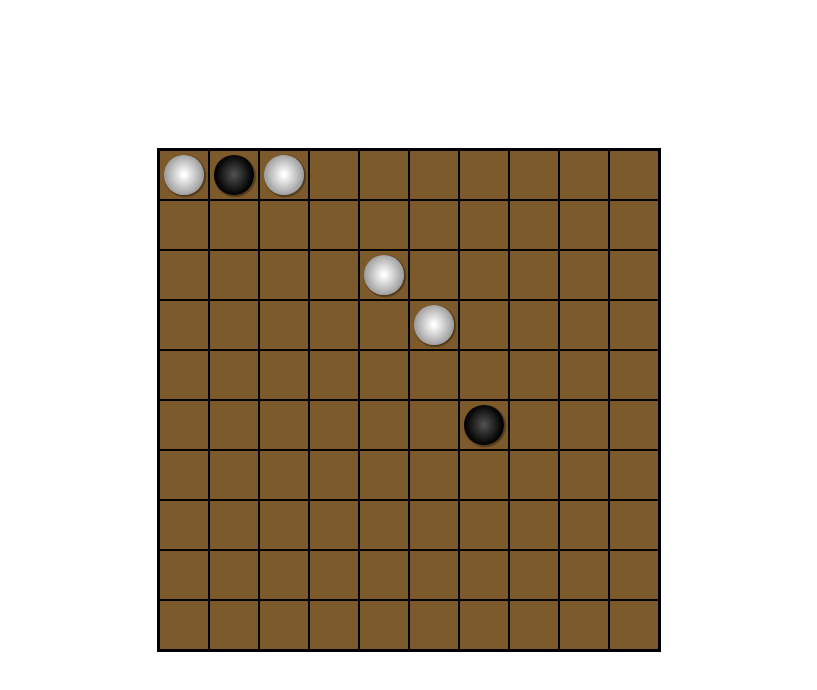
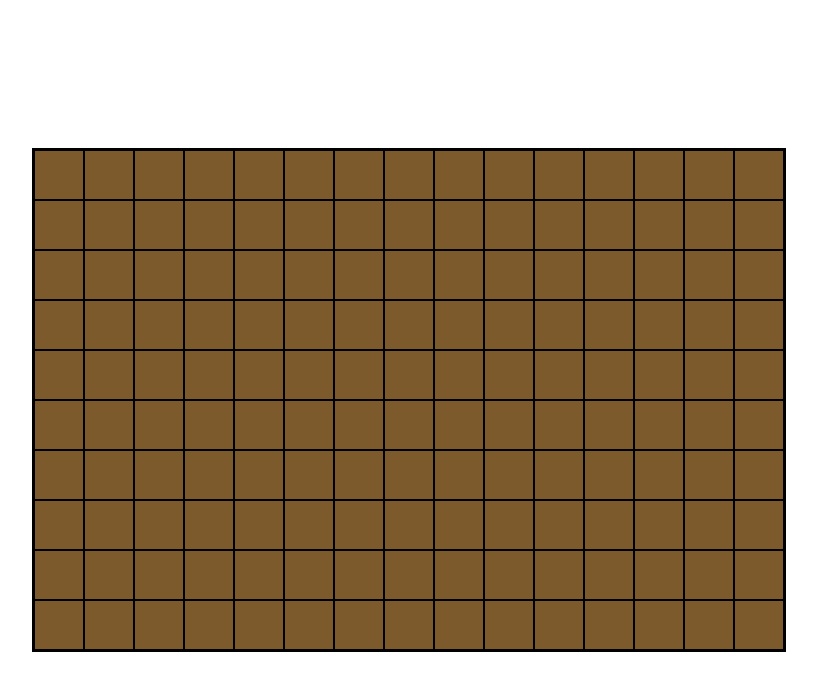
Before and after one commit to quackamole-dev/quackamole-plugin-gomoku, an Angular app: page / in a window 1280 px wide. Shown: the top 690 px of the page, without its empty margins (231-1048 px from the left). Built offline with nearby package versions, Linux system fonts and the light colour scheme.

Commit message:
dynamic board size via ngStyle hack

```diff
--- a/src/app/board/board.component.html
+++ b/src/app/board/board.component.html
@@ -1,4 +1,8 @@
-<span class="board">
+<span
+  class="board"
+  [ngStyle]="{'grid-template-columns': 'repeat(' + sizeX + ', minmax(50px, 1fr))',
+              'grid-template-rows': 'repeat(' + sizeY + ', minmax(50px, 1fr))'}"
+>
   <span *ngFor="let cell of cellsService.cells; index as i">
       <app-cell [cellIndex]="i" [cellState]="cell" (placeStone)="handlePlaceStone($event)"></app-cell>
   </span>
--- a/src/app/board/board.component.scss
+++ b/src/app/board/board.component.scss
@@ -1,10 +1,6 @@
 .board {
   background-color: #7d5a2b;
   box-shadow: 0 0 0 2px black;
-  width: 500px;
-  height: 500px;
   display: grid;
   grid-gap: 0;
-  grid-template-columns: repeat(10, minmax(50px, 1fr));
-  grid-template-rows: repeat(10, minmax(50px, 1fr));
 }
--- a/src/app/board/board.component.ts
+++ b/src/app/board/board.component.ts
@@ -9,12 +9,15 @@ import {IPlayer} from '../../interfaces/player';
   styleUrls: ['./board.component.scss']
 })
 export class BoardComponent implements OnInit {
+  sizeX = 15;
+  sizeY = 10;
 
   constructor(public cellsService: CellsService,
               public playerService: PlayerService) { }
 
   ngOnInit(): void {
     this.playerService.initPlayers();
+    this.cellsService.initBoardSize(this.sizeX, this.sizeY);
   }
 
 
--- a/src/app/cells.service.ts
+++ b/src/app/cells.service.ts
@@ -1,4 +1,4 @@
-import { Injectable } from '@angular/core';
+import {Injectable} from '@angular/core';
 import {IPlayer} from '../interfaces/player';
 import {STONE_TYPE} from '../constants';
 
@@ -22,6 +22,14 @@ export class CellsService {
 
   constructor() { }
 
+  initBoardSize(x: number, y: number): void {
+    // TODO css grid styling should adjust dynamically according to board size. Now it is hardcoded to 10x10
+    this.cells = [];
+    this.cells.length = x * y;
+    this.cells.fill(STONE_TYPE.NONE);
+    console.log('cells', this.cells);
+  }
+
 
   cellEmpty(cellIndex: number): boolean {
     return !this.cells[cellIndex];
--- a/src/index.html
+++ b/src/index.html
@@ -3,7 +3,7 @@
 <head>
   <meta charset="utf-8">
   <title>QuackamolePluginGomoku</title>
-  <base href="/quackamole-plugin-gomoku/">
+<!--  <base href="/quackamole-plugin-gomoku/">-->
   <meta name="viewport" content="width=device-width, initial-scale=1">
   <link rel="icon" type="image/x-icon" href="favicon.ico">
 </head>
```
